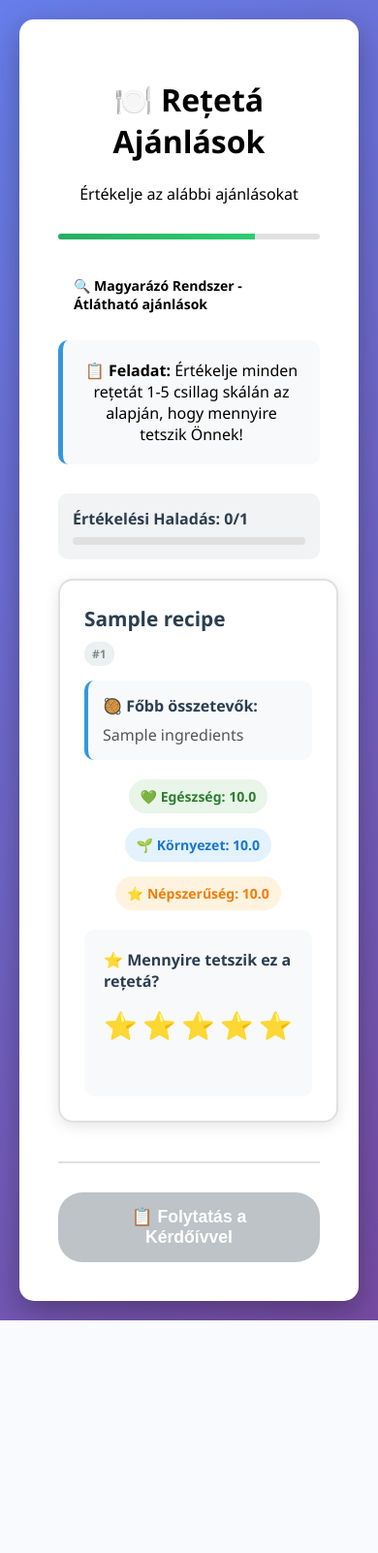
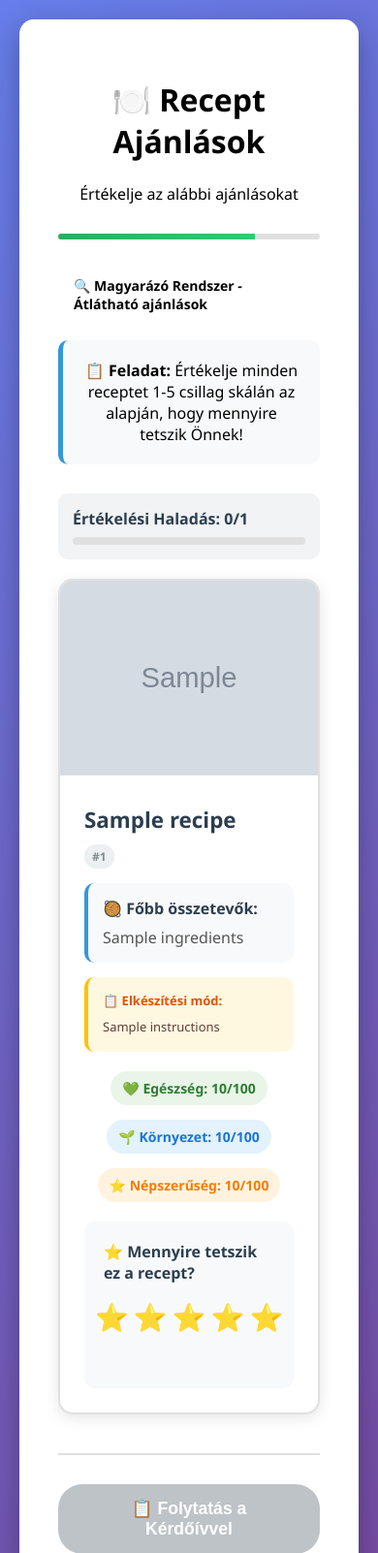
Before and after one commit to bvin81/sustainable-recipe-recommender, a Flask app: template user_study/templates/user_study/study.html in a window 390 px wide. Shown: the top 1602 px of the page at 97% size. Before the commit the page ends 1362 px from the top, so only its background shows below. Run offline with Flask 3, Linux system fonts and the light colour scheme; the template is opened without the code that fills it: most values are stand-ins (such as "Sample title", 1, 10 or a date in 2020); grey boxes marked "Sample" are stand-in pictures.

Commit message:
Update study.html
Add complete instructions field to recipe cards

- Added full instructions display with truncation (300 chars)
- Smart "Show more/less" toggle functionality
- Styled instructions section with yellow theme
- Responsive design for mobile devices
- Enhanced debug logging for instructions
- Complete template rewrite for consistency

```diff
--- a/user_study/templates/user_study/study.html
+++ b/user_study/templates/user_study/study.html
@@ -3,7 +3,7 @@
 <head>
     <meta charset="UTF-8">
     <meta name="viewport" content="width=device-width, initial-scale=1.0">
-    <title>Rețetá Ajánlások - Sustainable Recipe Recommender</title>
+    <title>Recept Ajánlások - Sustainable Recipe Recommender</title>
     <style>
         body {
             font-family: 'Segoe UI', Tahoma, Geneva, Verdana, sans-serif;
@@ -68,10 +68,10 @@
             background: white;
             border: 2px solid #e0e0e0;
             border-radius: 15px;
-            padding: 25px;
+            padding: 0;
             box-shadow: 0 4px 15px rgba(0,0,0,0.1);
             transition: all 0.3s ease;
-            position: relative;
+            overflow: hidden;
         }
 
         .recipe-card:hover {
@@ -84,6 +84,29 @@
             background: #f8fff8;
         }
 
+        .recipe-image {
+            width: 100%;
+            height: 200px;
+            object-fit: cover;
+            border-bottom: 1px solid #e0e0e0;
+        }
+
+        .recipe-placeholder {
+            width: 100%;
+            height: 200px;
+            background: linear-gradient(45deg, #f8f9fa, #e9ecef);
+            display: flex;
+            align-items: center;
+            justify-content: center;
+            color: #6c757d;
+            font-size: 3em;
+            border-bottom: 1px solid #e0e0e0;
+        }
+
+        .recipe-content {
+            padding: 25px;
+        }
+
         .recipe-header {
             display: flex;
             justify-content: space-between;
@@ -92,7 +115,7 @@
         }
 
         .recipe-title {
-            font-size: 1.3em;
+            font-size: 1.4em;
             font-weight: bold;
             color: #2c3e50;
             margin: 0;
@@ -127,6 +150,50 @@
         .ingredients-list {
             color: #555;
             line-height: 1.4;
+        }
+
+        .instructions {
+            background: #fff8e1;
+            padding: 15px;
+            border-radius: 10px;
+            margin: 15px 0;
+            border-left: 4px solid #ffc107;
+        }
+
+        .instructions-label {
+            font-weight: bold;
+            color: #e65100;
+            margin-bottom: 8px;
+            display: block;
+        }
+
+        .instructions-text {
+            color: #5d4037;
+            line-height: 1.6;
+            font-size: 14px;
+        }
+
+        .show-more-btn, .show-less-btn {
+            background: #ffc107;
+            color: #5d4037;
+            border: none;
+            padding: 5px 10px;
+            border-radius: 15px;
+            font-size: 12px;
+            cursor: pointer;
+            margin-top: 8px;
+            transition: all 0.3s ease;
+        }
+
+        .show-more-btn:hover, .show-less-btn:hover {
+            background: #ffb300;
+            transform: translateY(-1px);
+        }
+
+        .full-instructions {
+            margin-top: 10px;
+            padding-top: 10px;
+            border-top: 1px solid #ffcc02;
         }
 
         .metrics {
@@ -190,6 +257,7 @@
             display: flex;
             gap: 5px;
             margin-bottom: 15px;
+            justify-content: center;
         }
 
         .star {
@@ -226,6 +294,7 @@
             display: flex;
             gap: 10px;
             flex-wrap: wrap;
+            justify-content: center;
         }
 
         .explanation-option {
@@ -368,13 +437,21 @@
             .star-rating {
                 justify-content: center;
             }
+
+            .instructions-text {
+                font-size: 13px;
+            }
+
+            .instructions-label {
+                font-size: 13px;
+            }
         }
     </style>
 </head>
 <body>
     <div class="container">
         <div class="header">
-            <h1>🍽️ Rețetá Ajánlások</h1>
+            <h1>🍽️ Recept Ajánlások</h1>
             <p>Értékelje az alábbi ajánlásokat</p>
         </div>
 
@@ -393,7 +470,7 @@
         </div>
 
         <div class="instruction-banner">
-            <strong>📋 Feladat:</strong> Értékelje minden rețetát 1-5 csillag skálán az alapján, hogy mennyire tetszik Önnek!
+            <strong>📋 Feladat:</strong> Értékelje minden receptet 1-5 csillag skálán az alapján, hogy mennyire tetszik Önnek!
             {% if version == 'v2' or version == 'v3' %}
             <br><strong>💡 Plusz:</strong> Értékelje a magyarázatok hasznosságát is!
             {% endif %}
@@ -409,32 +486,68 @@
         <div class="recipe-grid">
             {% for recipe in recommendations %}
             <div class="recipe-card" data-recipe-id="{{ recipe.recipeid }}">
+                <!-- Recept kép -->
+                {% if recipe.images and recipe.images != '' %}
+                    <img src="{{ recipe.images }}" alt="{{ recipe.title }}" class="recipe-image"
+                         onerror="this.style.display='none'; this.nextElementSibling.style.display='flex';">
+                    <div class="recipe-placeholder" style="display: none;">🍽️</div>
+                {% else %}
+                    <div class="recipe-placeholder">🍽️</div>
+                {% endif %}
+
+                <div class="recipe-content">
                     <div class="recipe-header">
                         <h2 class="recipe-title">{{ recipe.title }}</h2>
                         <span class="recipe-id">#{{ recipe.recipeid }}</span>
                     </div>
 
+                    <!-- Összetevők -->
                     <div class="ingredients">
                         <span class="ingredients-label">🥘 Főbb összetevők:</span>
                         <div class="ingredients-list">{{ recipe.ingredients }}</div>
                     </div>
 
+                    <!-- Elkészítési mód -->
+                    {% if recipe.instructions and recipe.instructions != '' and recipe.instructions != 'nan' %}
+                    <div class="instructions">
+                        <span class="instructions-label">📋 Elkészítési mód:</span>
+                        <div class="instructions-text">
+                            {% if recipe.instructions|length > 300 %}
+                                {{ recipe.instructions[:300] }}...
+                                <button class="show-more-btn" onclick="toggleInstructions({{ recipe.recipeid }})">
+                                    Többet mutat
+                                </button>
+                                <div class="full-instructions" id="full-instructions-{{ recipe.recipeid }}" style="display: none;">
+                                    {{ recipe.instructions }}
+                                    <button class="show-less-btn" onclick="toggleInstructions({{ recipe.recipeid }})">
+                                        Kevesebbet mutat
+                                    </button>
+                                </div>
+                            {% else %}
+                                {{ recipe.instructions }}
+                            {% endif %}
+                        </div>
+                    </div>
+                    {% endif %}
+
+                    <!-- Pontszámok -->
                     <div class="metrics">
                         <div class="metric health">
-                        💚 Egészség: {{ "%.1f"|format(recipe.HSI) }}
+                            💚 Egészség: {{ "%.0f"|format(recipe.HSI) }}/100
                         </div>
                         <div class="metric environment">
-                        🌱 Környezet: {{ "%.1f"|format(recipe.ESI) }}
+                            🌱 Környezet: {{ "%.0f"|format(recipe.ESI) }}/100
                         </div>
                         <div class="metric popularity">
-                        ⭐ Népszerűség: {{ "%.1f"|format(recipe.PPI) }}
+                            ⭐ Népszerűség: {{ "%.0f"|format(recipe.PPI) }}/100
                         </div>
                     </div>
 
+                    <!-- Magyarázat -->
                     {% if version == 'v2' or version == 'v3' %}
                     <div class="explanation">
                         <div class="explanation-title">
-                        💡 Miért ajánljuk ezt a rețetát?
+                            💡 Miért ajánljuk ezt a receptet?
                         </div>
                         <div class="explanation-content">
                             {{ recipe.explanation|safe }}
@@ -442,8 +555,9 @@
                     </div>
                     {% endif %}
 
+                    <!-- Értékelési szekció -->
                     <div class="rating-section">
-                    <div class="rating-title">⭐ Mennyire tetszik ez a rețetá?</div>
+                        <div class="rating-title">⭐ Mennyire tetszik ez a recept?</div>
 
                         <div class="star-rating" data-recipe-id="{{ recipe.recipeid }}">
                             {% for i in range(1, 6) %}
@@ -466,12 +580,13 @@
                         {% endif %}
                     </div>
                 </div>
+            </div>
             {% endfor %}
         </div>
 
         <div class="continue-section">
             <div id="completionMessage" class="completion-message" style="display: none;">
-                🎉 <strong>Kiváló!</strong> Az összes rețetát értékelte. Most folytathatja a záró kérdőívvel.
+                🎉 <strong>Kiváló!</strong> Az összes receptet értékelte. Most folytathatja a záró kérdőívvel.
             </div>
 
             <button id="continueBtn" class="btn" onclick="location.href='/questionnaire'" disabled>
@@ -485,6 +600,22 @@
         const totalRecipes = {{ recommendations|length }};
         let recipeRatings = {};
         let explanationRatings = {};
+
+        // Toggle instructions functionality
+        function toggleInstructions(recipeId) {
+            const fullInstructions = document.getElementById(`full-instructions-${recipeId}`);
+            const isVisible = fullInstructions.style.display !== 'none';
+
+            if (isVisible) {
+                fullInstructions.style.display = 'none';
+            } else {
+                fullInstructions.style.display = 'block';
+                fullInstructions.scrollIntoView({
+                    behavior: 'smooth',
+                    block: 'nearest'
+                });
+            }
+        }
 
         // Star rating functionality
         document.querySelectorAll('.star-rating').forEach(ratingContainer => {
@@ -515,17 +646,11 @@
 
             options.forEach(option => {
                 option.addEventListener('click', () => {
-                    // Remove previous selection
                     options.forEach(opt => opt.classList.remove('selected'));
-
-                    // Add selection to clicked option
                     option.classList.add('selected');
 
-                    // Store rating
                     const helpfulValue = parseInt(option.dataset.helpful);
                     explanationRatings[recipeId] = helpfulValue;
-
-                    // Send to server
                     sendExplanationRating(recipeId, helpfulValue);
                 });
             });
@@ -542,25 +667,19 @@
         }
 
         function setRating(recipeId, rating, stars) {
-            // Store rating
             if (!recipeRatings[recipeId]) {
                 ratingsGiven++;
                 updateProgress();
             }
             recipeRatings[recipeId] = rating;
 
-            // Visual feedback
             highlightStars(stars, rating);
             showRatingFeedback(recipeId, rating);
 
-            // Mark card as rated
             const card = document.querySelector(`[data-recipe-id="${recipeId}"]`);
             card.classList.add('rated');
 
-            // Send to server
             sendRating(recipeId, rating);
-
-            // Check if all ratings given
             checkCompletion();
         }
 
@@ -594,7 +713,6 @@
                 document.getElementById('completionMessage').style.display = 'block';
                 document.getElementById('continueBtn').disabled = false;
 
-                // Scroll to completion message
                 document.getElementById('completionMessage').scrollIntoView({
                     behavior: 'smooth',
                     block: 'center'
@@ -652,6 +770,15 @@
         document.addEventListener('DOMContentLoaded', function() {
             console.log('Study page loaded with version: {{ version }}');
             console.log('Total recipes to rate:', totalRecipes);
+
+            // Debug: Check instructions
+            const instructionElements = document.querySelectorAll('.instructions');
+            console.log(`📋 Instructions found: ${instructionElements.length} recipes`);
+
+            instructionElements.forEach((element, index) => {
+                const text = element.querySelector('.instructions-text').textContent;
+                console.log(`   ${index + 1}. recipe instructions length: ${text.length} characters`);
+            });
         });
     </script>
 </body>
```
Lines whose indentation alone changed are shown as unchanged.
